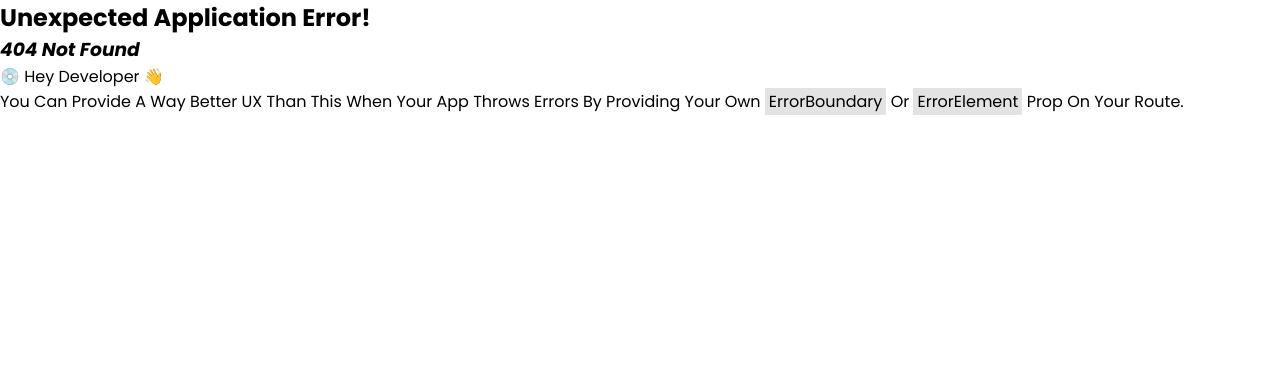
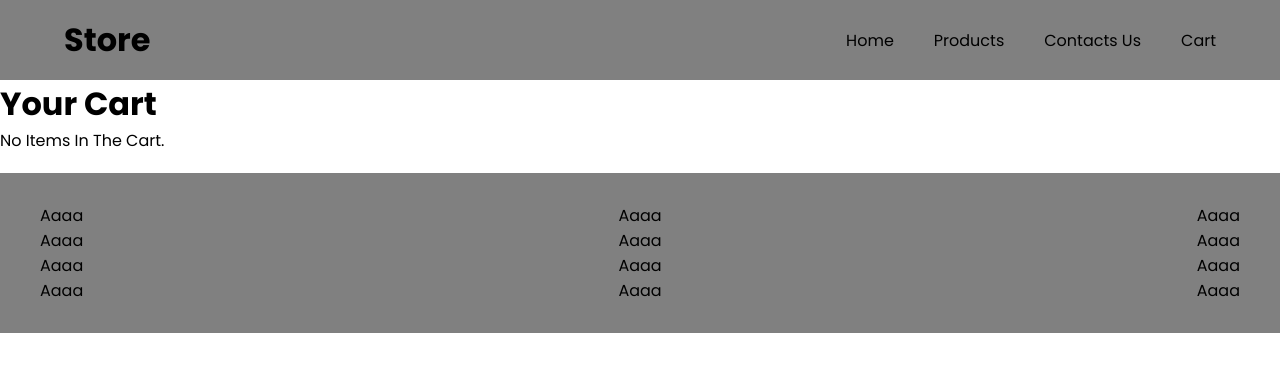
Before and after one commit to satyamdevv27/E-Commerce-website, a React (Vite) app: page /cart in a window 1280 px wide. Before the commit this address had no page. Shown: the top 372 px of the page. Built offline with nearby package versions, Linux system fonts and the light colour scheme.

Commit message:
all info is comming to cart component

```diff
--- a/src/App.jsx
+++ b/src/App.jsx
@@ -1,9 +1,10 @@
 import Applayout from "./components/applayout";
 import Home from "./page/home";
-import Complaint from "./page/complaint";
+import { Cartprovider } from "./page/cartcontext";
 import Product from "./page/product";
 import Contact from "./page/contact";
 import Singleproduct from "./page/Singleproduct";
+import Cart from "./page/Cart";
 import { createBrowserRouter, RouterProvider ,  } from "react-router-dom";
 
 const router = createBrowserRouter ([
@@ -28,8 +29,8 @@ const router = createBrowserRouter ([
         element : <Singleproduct/>
       },
       {
-        path : "/Complaint",
-        element : <Complaint/>
+        path : "/cart",
+        element : <Cart/>
       }
     ]
   }
@@ -38,7 +39,9 @@ const router = createBrowserRouter ([
 function App() {
   return (
     <>
-      <RouterProvider router={router}/>
+      <Cartprovider>
+        <RouterProvider router={router}/>
+      </Cartprovider>
     </>
   );
 }
--- a/src/components/header.jsx
+++ b/src/components/header.jsx
@@ -28,8 +28,8 @@ function Header() {
               <NavLink to="/contact">
                 <li>contacts us</li>
               </NavLink>
-              <NavLink to="/Complaint">
-                <li>complaint</li>
+              <NavLink to="/cart">
+                <li>cart</li>
               </NavLink>
             </ul>
           </nav>
--- /dev/null
+++ b/src/page/Cart.jsx
@@ -0,0 +1,38 @@
+
+
+// function Cart() {
+//   return (
+//     <div>
+//       <h1>your products are  </h1>
+//     </div>
+//   )
+// }
+
+// export default Cart;
+
+
+import  { useContext } from "react";
+import { Cartcontext } from "./cartcontext";
+
+function Cart() {
+  const { cart } = useContext(Cartcontext);
+
+  return (
+    <div>
+      <h1>Your Cart</h1>
+      {cart.length === 0 ? (
+        <p>No items in the cart.</p>
+      ) : (
+        <ul>
+          {cart.map((item, index) => (
+            <li key={index}>
+              {item.name} - ${item.price}
+            </li>
+          ))}
+        </ul>
+      )}
+    </div>
+  );
+}
+
+export default Cart;
--- a/src/page/Singleproduct.jsx
+++ b/src/page/Singleproduct.jsx
@@ -1,17 +1,19 @@
-import { use, useEffect, useState } from "react";
+import { useContext, useEffect, useState } from "react";
 import { useParams } from "react-router-dom";
 import "../styles/Singleproduct.css";
+import { NavLink } from "react-router-dom";
+import { Cartcontext } from "./cartcontext";
 function Singleproduct() {
   const { id } = useParams();
   const [product, setproduct] = useState(null);
-
+  const { addtocart } = useContext(Cartcontext);
 
   useEffect(() => {
     const fetchproduct = async () => {
       try {
         const response = await fetch(`https://fakestoreapi.com/products/${id}`);
         const data = await response.json();
-        console.log(data);
+
         setproduct(data);
       } catch (error) {
         alert(error);
@@ -26,6 +28,15 @@ function Singleproduct() {
 
   const MAX_LENGTH = 200;
 
+  const handlecart = () => {
+    addtocart({
+      id: product.id,
+      name: product.title,
+      price: product.price,
+    });
+    console.log("button is clicked");
+
+  };
 
   return (
     <div className="page_container">
@@ -42,7 +53,9 @@ function Singleproduct() {
         <h3>ratings : {product.rating.rate}</h3>
         <div className="btns">
           <button>buy now</button>
-          <button>add to cart</button>
+
+            <button onClick={handlecart}>add to cart</button>
+
         </div>
       </div>
     </div>
--- /dev/null
+++ b/src/page/cartcontext.jsx
@@ -0,0 +1,17 @@
+import { createContext, useState } from "react";
+
+export const Cartcontext = createContext();
+
+export const Cartprovider = ({ children }) => {
+  const [cart, setcart] = useState([]);
+
+  const addtocart = (product) => {
+    setcart((prevcart) => [...prevcart, product]);
+  };
+
+  return (
+   <Cartcontext.Provider value={ {cart,addtocart}}>
+    {children}
+   </Cartcontext.Provider>
+  );
+};
--- a/src/styles/product.css
+++ b/src/styles/product.css
@@ -5,6 +5,7 @@
 }
 .products_cotainer{
   padding: 0px 50px;
+
 }
 .products_cotainer img{
     height: 100px;
--- a/src/styles/singleproduct.css
+++ b/src/styles/singleproduct.css
@@ -10,7 +10,7 @@
     padding: 90px 0px;
     gap: 100px;
     max-width: 800px;
-
+    height: 100%;
     margin: auto;
 }
 .img_container img{
```
Also changed, not shown: src/styles/footer.css (line endings or trailing spaces).
